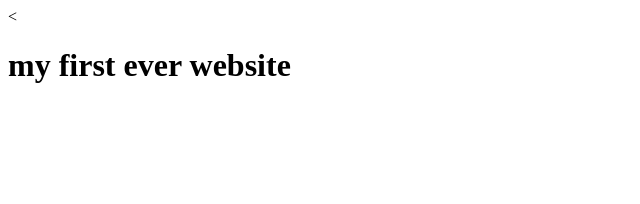
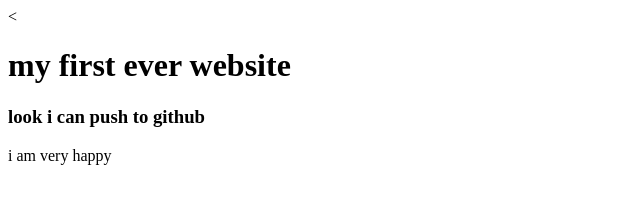
Before and after one commit to Mukta90acharjee/my-first-work, a plain HTML site: page index.html in a window 1280 px wide. Shown: the whole page, without its empty margins (0-640 px from the left). Drawn offline with Linux system fonts and the light colour scheme.

Commit message:
learning github

```diff
--- a/index.html
+++ b/index.html
@@ -6,5 +6,7 @@
 </head>
 <body>
   <h1>my first ever website</h1>
+  <h3>look i can push to github</h3>
+  <p>i am very happy</p>
 </body>
 </html>
```
Also changed, not shown: Untitled.png (deleted).
